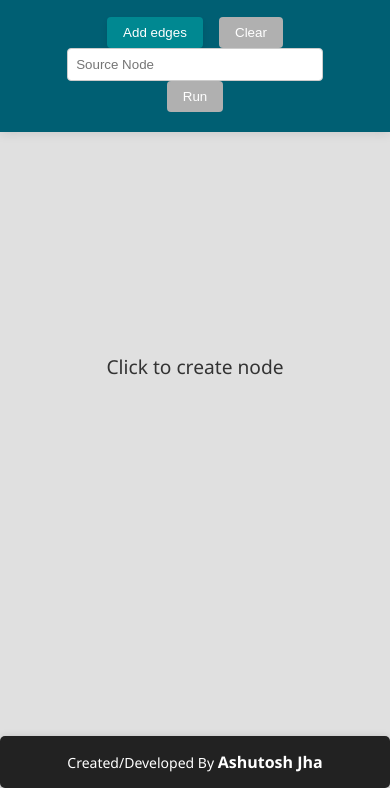
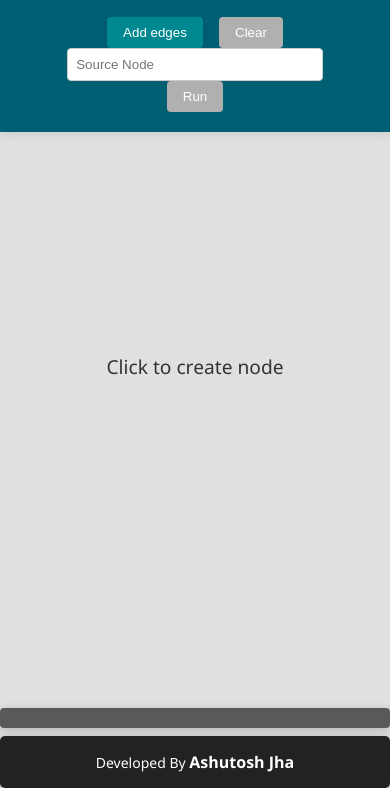
Before and after one commit to Belunymous/Shortest-Path-Visualizer, a plain HTML site: page index.html in a window 390 px wide. Shown: the part 56-844 px from the top of the page. Drawn offline with nearby package versions, Linux system fonts and the light colour scheme.

Commit message:
Responsive Changes

```diff
--- a/index.html
+++ b/index.html
@@ -44,7 +44,7 @@
     <script src="./gsap.js"></script>
     <script src="./script.js"></script>
     <footer>
-        <p>Created/Developed By <span>Ashutosh Jha</span></p>
+        <p>Developed By <span>Ashutosh Jha</span></p>
     </footer>
 </body>
 
--- a/style.css
+++ b/style.css
@@ -202,12 +202,12 @@ footer span {
   }
 
   .path {
-    width: 90%;
-    bottom: 20px;
+    width: 80%;
+    bottom: 60px;
   }
 
   .drawing-area {
-    height: calc(100vh - 140px); /* Adjust for header and footer height */
+    height: calc(100vh - 140px);
   }
 }
 
@@ -236,10 +236,10 @@ footer span {
 
   .path {
     width: 100%;
-    bottom: 10px;
+    bottom: 60px;
   }
 
   .drawing-area {
-    height: calc(100vh - 100px); /* Adjust for header and footer height */
+    height: calc(100vh - 100px);
   }
 }
```
